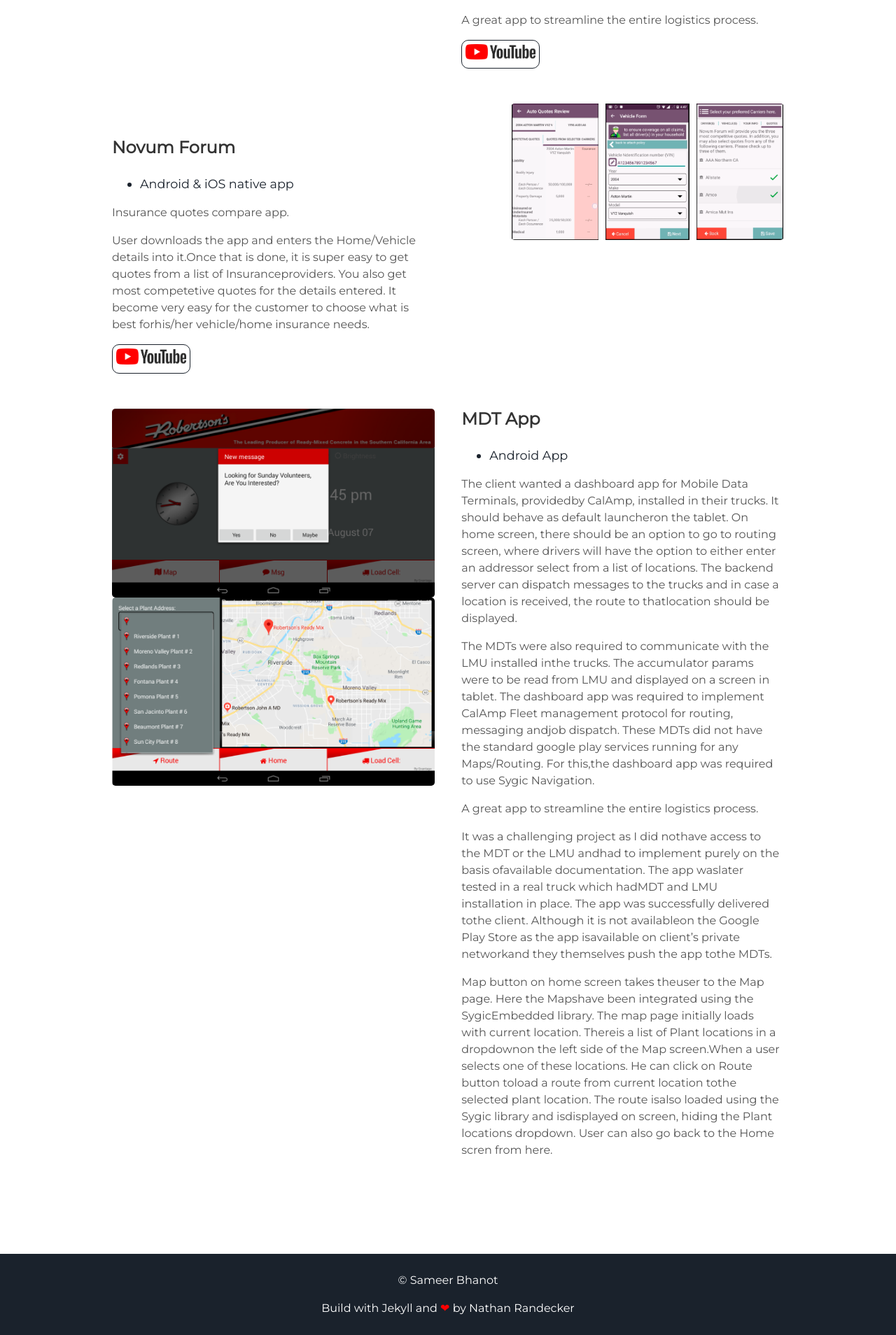
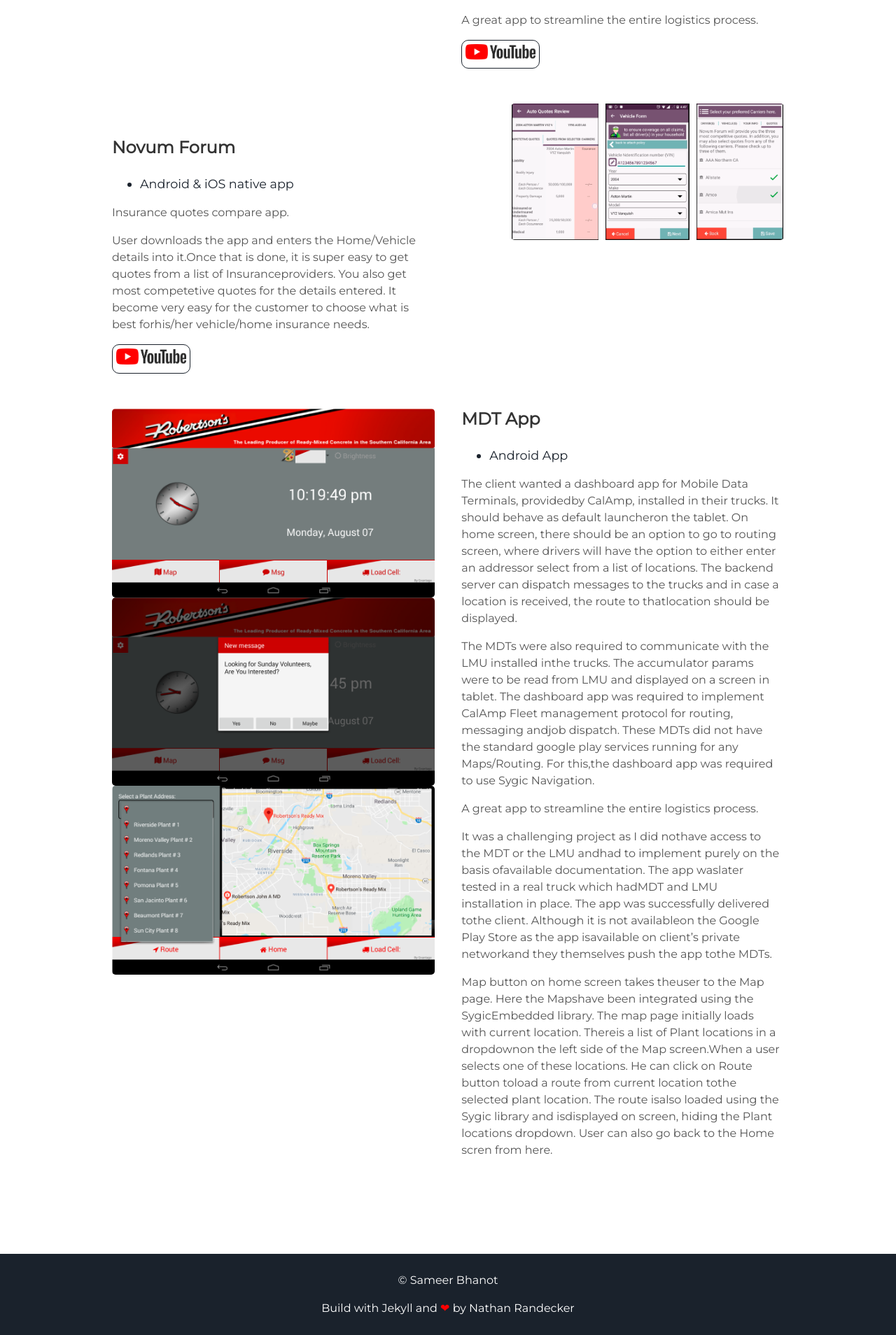
Before and after one commit to samzdroid/samzdroid.github.io, a Jekyll site: the page built from index.html, in a window 1280 px wide. Shown: the part 2365-4273 px from the top of the page at 70% size. Built offline with Jekyll 4.4.1, drawn with Linux system fonts in a browser that asks for light colours.

Commit message:
added image 3 for robertson project

```diff
--- a/_includes/projects.html
+++ b/_includes/projects.html
@@ -63,6 +63,7 @@
   <div class="images-left">
       <img alt="mountains" src="{{ "/assets/img/robertsons/screen1.png" | prepend: site.baseurl }}" />
 	  <img alt="mountains" src="{{ "/assets/img/robertsons/screen2.png" | prepend: site.baseurl }}" />
+	  <img alt="mountains" src="{{ "/assets/img/robertsons/screen3.png" | prepend: site.baseurl }}" />
   </div>
   <div class="contents-right">
     <h3> MDT App </h3>
```
Also changed, not shown: assets/img/robertsons/screen1.png, assets/img/robertsons/screen2.png, assets/img/robertsons/screen3.png (added).
